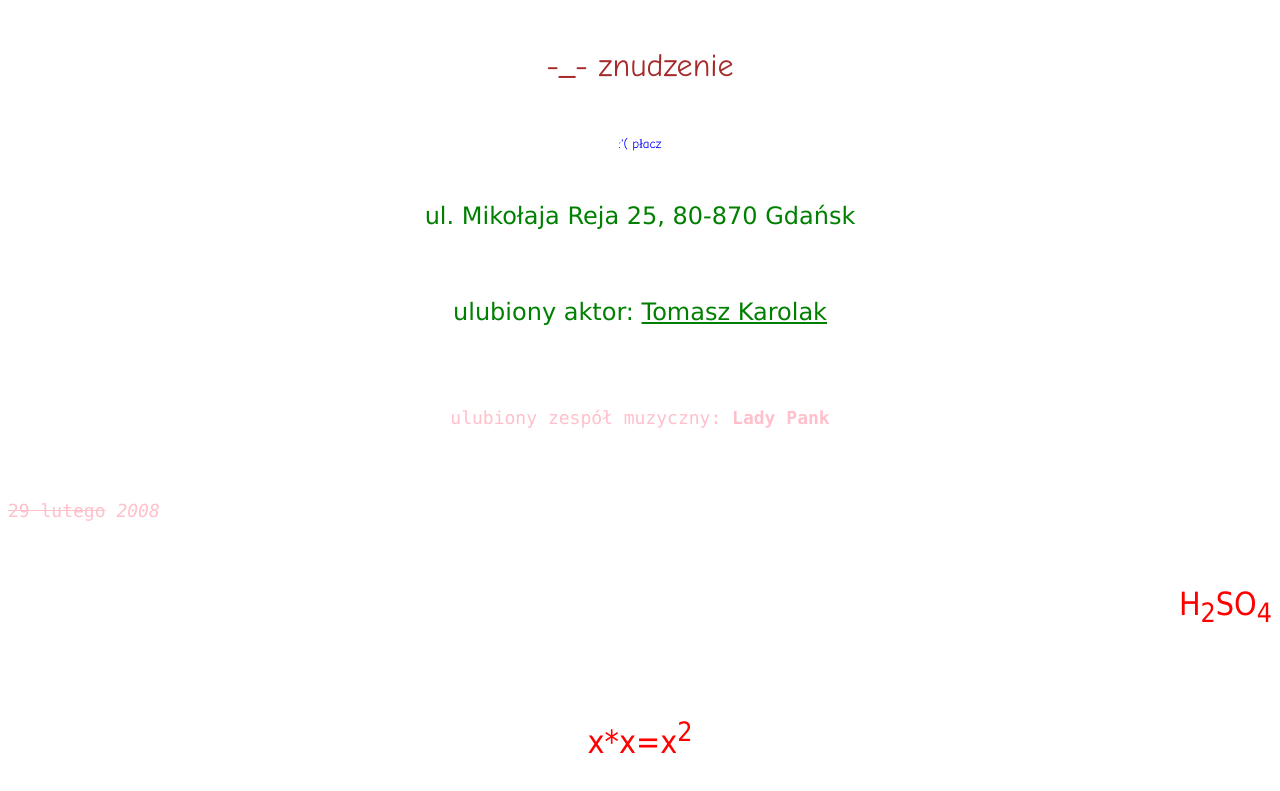
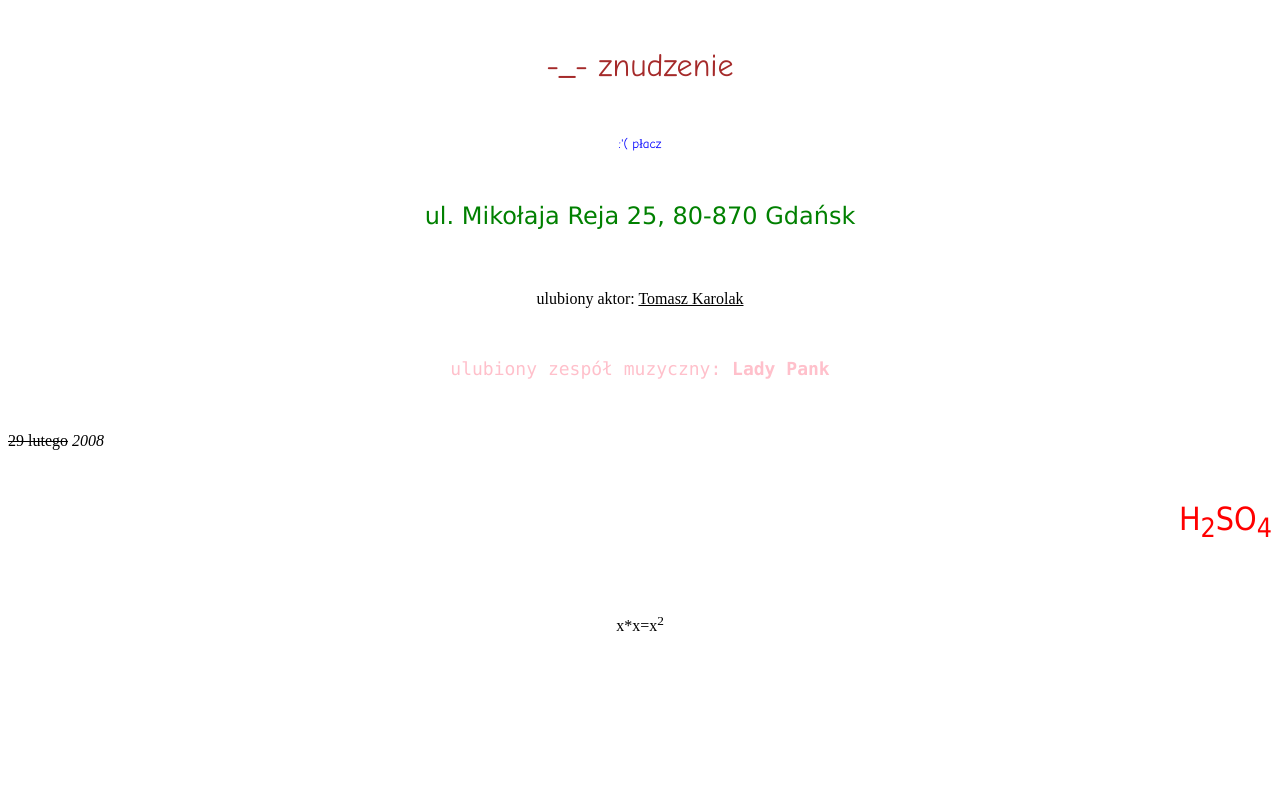
Before and after one commit to MarcelBernas/marcelbernas.github.io, a plain HTML site: page index.html in a window 1280 px wide. Shown: the part 1333-2124 px from the top of the page. After the commit the page ends 2011 px from the top, so only its background shows below. Drawn offline with Linux system fonts and the light colour scheme.

Commit message:
Update index.html
</font>?

```diff
--- a/index.html
+++ b/index.html
@@ -25,11 +25,11 @@
 			<p align="center"> <font color="purple" size="3" face="Comic Sans MS"> :o zaskoczenie </font> </p> <br>
 			<p align="center"> <font color="brown" size="6" face="Comic Sans MS"> -_- znudzenie </font> </p> <br>
 			<p align="center"> <font color="blue" size="2" face="Comic Sans MS"> :'( płacz </font> </p> <br>
-			<p align="center"> <font color="green" size="5" face="Verdana"> ul. Mikołaja Reja 25, 80-870 Gdańsk </p> <br>
+			<p align="center"> <font color="green" size="5" face="Verdana"> ul. Mikołaja Reja 25, 80-870 Gdańsk </p> </font> <br>
 			<p align="center"> ulubiony aktor: <u>Tomasz Karolak</u> </p> <br>
-			<p align="center"> <font color="pink" size="4" face="Consolas"> ulubiony zespół muzyczny: <b>Lady Pank</b> </p> <br>
+			<p align="center"> <font color="pink" size="4" face="Consolas"> ulubiony zespół muzyczny: <b>Lady Pank</b> </p> </font> <br>
 			<p align="left"> <s>29 lutego</s> <i>2008</i> </p> <br>
-			<p align="right"> <font color="red" size="6" face="Tahoma"> H<sub>2</sub>SO<sub>4</sub> </p> <br>
+			<p align="right"> <font color="red" size="6" face="Tahoma"> H<sub>2</sub>SO<sub>4</sub> </p> </font> <br>
 			<p align="center"> x*x=x<sup>2</sup> </p> <br>
 		</body>
 	</html>
```
